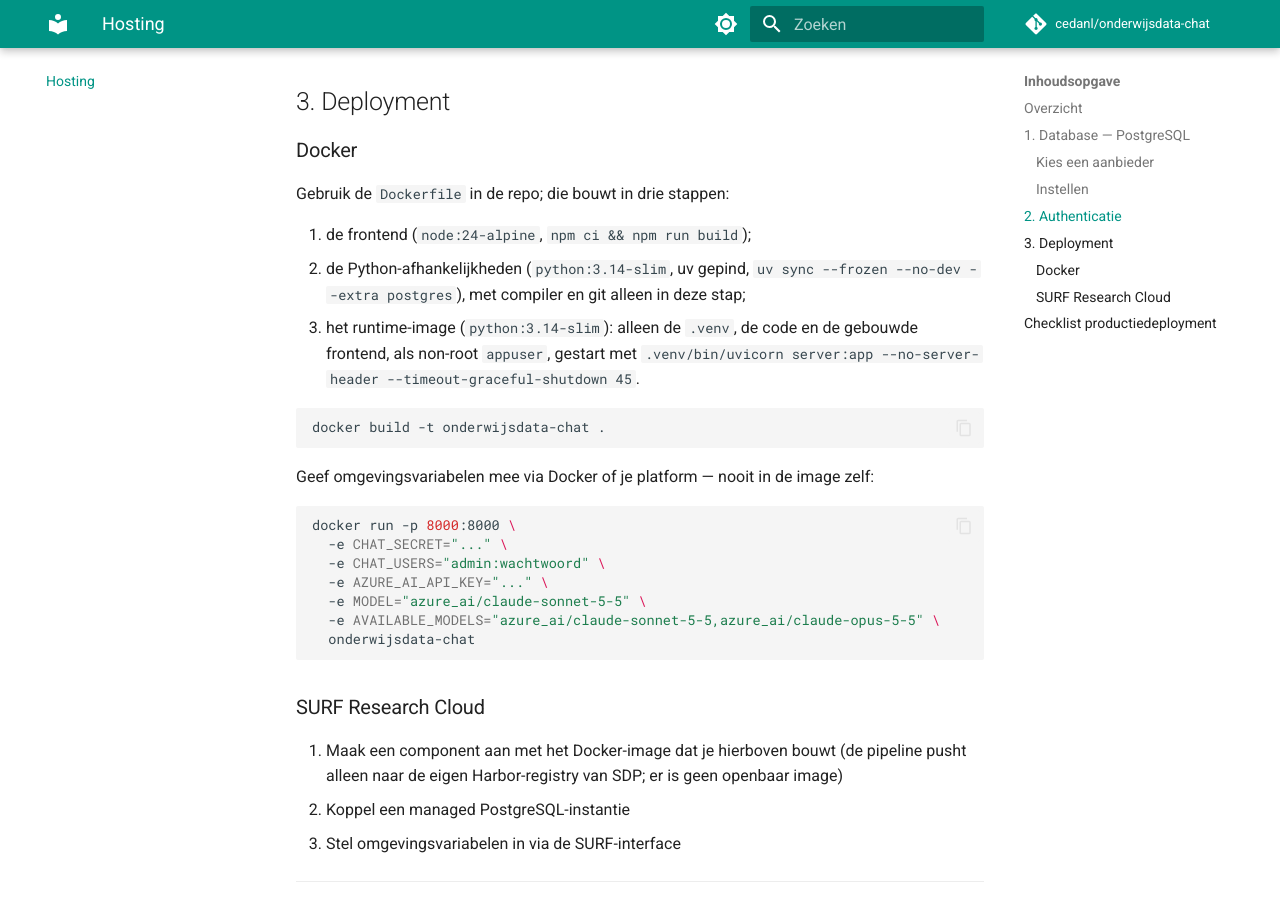
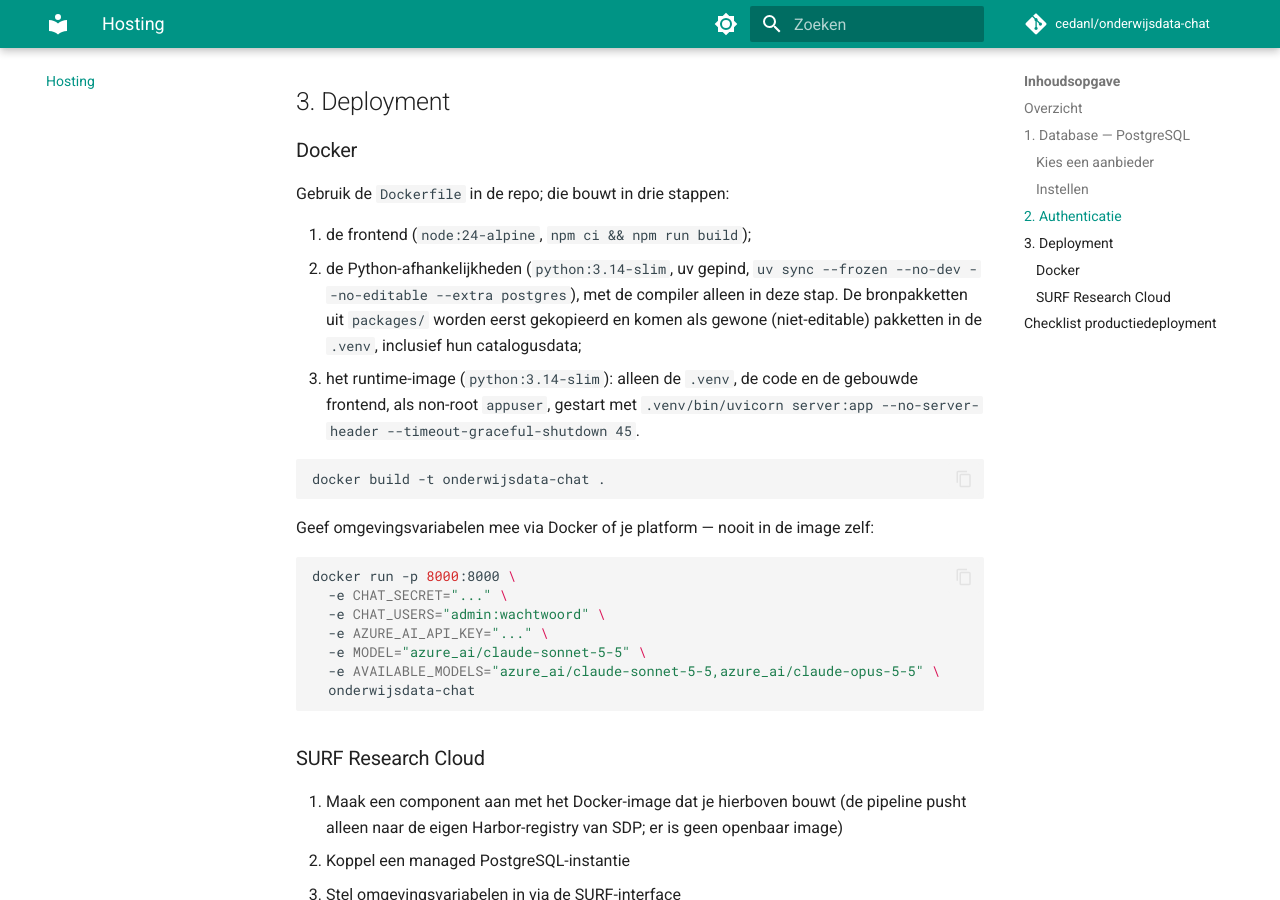
Before and after one commit to cedanl/onderwijsdata-chat, an MkDocs documentation site: the page built from docs/hosting.md, in a window 1280 px wide and 900 px high, scrolled down 2073 px. Built offline with MkDocs 1.6.1 and Material for MkDocs 9.7.7, drawn with Linux system fonts in a browser that asks for light colours; comment, search, counter and statistics services are not loaded.

Commit message:
docs: workspace, packages/ en uv sync na de omzetting (#885)
CONTRIBUTING legt uit dat de bronpakketten in packages/ staan, editable worden
geïnstalleerd, en dat een oude .venv na deze wijziging opnieuw `uv sync` nodig
heeft. hosting.md, deployment.md, SECURITY.md (audit:python) en CLAUDE.md
beschrijven de nieuwe stand; changelog.d noemt de omzetting en wat /version
tijdelijk niet meer per pakket zegt (#888).

Refs #885

Co-Authored-By: Claude Sonnet 5.5 <noreply@anthropic.com>
Claude-Session: https://claude.ai/code/session_01Q6io2Mn1yGL6Ek4xJi2rX9

```diff
--- a/docs/hosting.md
+++ b/docs/hosting.md
@@ -63,8 +63,9 @@ Beide vereisen `CHAT_SECRET` voor het ondertekenen van tokens.
 Gebruik de `Dockerfile` in de repo; die bouwt in drie stappen:
 
 1. de frontend (`node:24-alpine`, `npm ci && npm run build`);
-2. de Python-afhankelijkheden (`python:3.14-slim`, uv gepind, `uv sync --frozen --no-dev --extra postgres`), met
-   compiler en git alleen in deze stap;
+2. de Python-afhankelijkheden (`python:3.14-slim`, uv gepind, `uv sync --frozen --no-dev --no-editable --extra
+   postgres`), met de compiler alleen in deze stap. De bronpakketten uit `packages/` worden eerst gekopieerd en komen als
+   gewone (niet-editable) pakketten in de `.venv`, inclusief hun catalogusdata;
 3. het runtime-image (`python:3.14-slim`): alleen de `.venv`, de code en de gebouwde frontend, als non-root `appuser`,
    gestart met `.venv/bin/uvicorn server:app --no-server-header --timeout-graceful-shutdown 45`.
 
```
Also changed, not shown: CLAUDE.md (+1 -0 lines), CONTRIBUTING.md (+14 -0 lines), SECURITY.md (+1 -1 lines), changelog.d/885-workspace-packages.md (added, +13 -0 lines), docs/deployment.md (+4 -0 lines).
